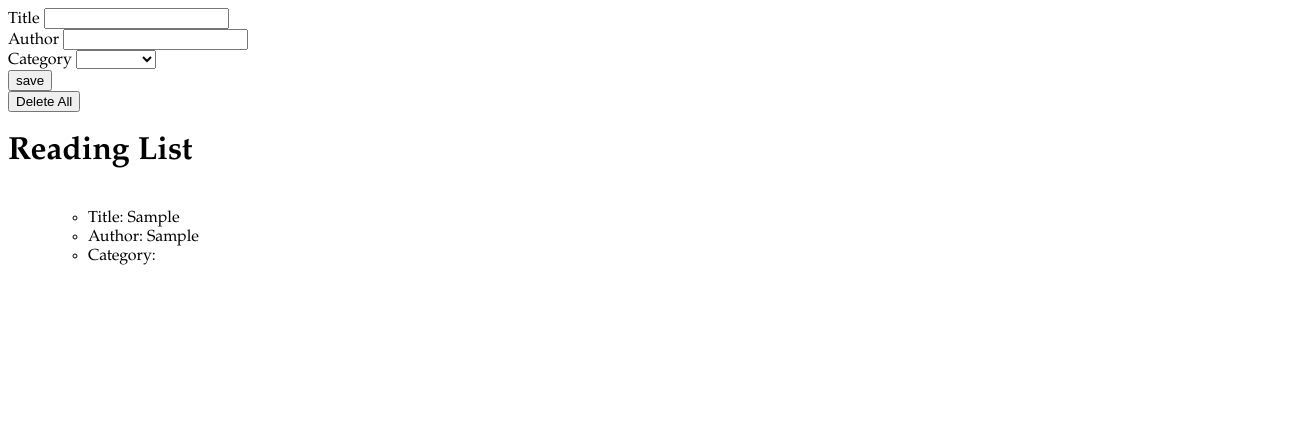
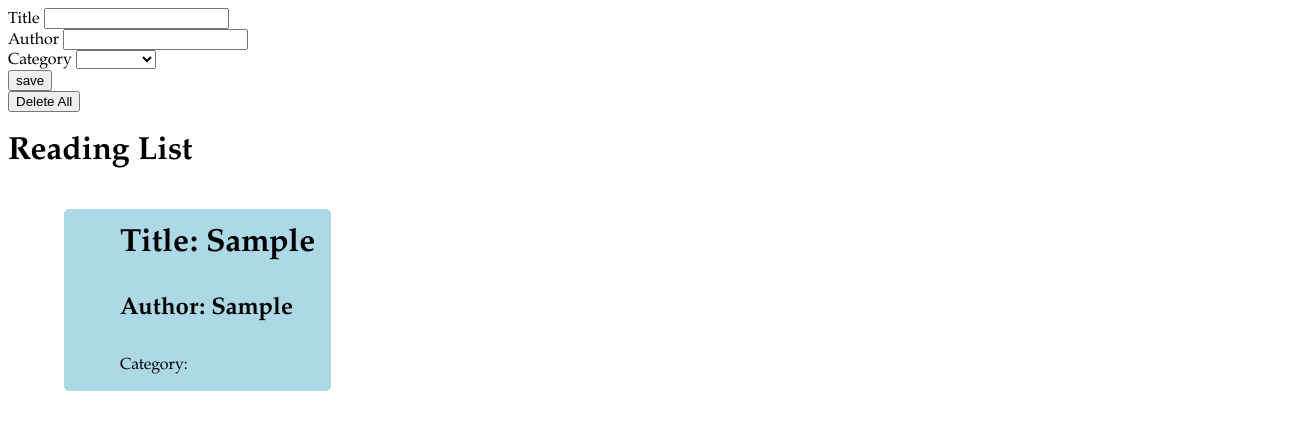
Before and after one commit to g-dunlop/Book-Lab-JS, a plain HTML site: page lab_events_start/index.html in a window 1280 px wide. Both pictures are taken after typing "Sample", "Sample" into the empty fields and a click on the input "save". Shown: the whole page, 1312 px wide, since content can reach past the window. Drawn offline with Linux system fonts and the light colour scheme.

Commit message:
battled with CSS

```diff
--- a/lab_events_start/css/main.css
+++ b/lab_events_start/css/main.css
@@ -2,6 +2,40 @@ body {
   font-family: Palatino;
 }
 
-.ul-container{
+#reading-list{
   display:flex;
+  /* flex-direction:row; */
+  width:100%;
+  /* flex-flow: row-wrap; */
+  flex-wrap: wrap;
 }
+
+/* ul{
+  flex:50%;
+} */
+#item{
+list-style:none;
+background-color: lightblue;
+border-radius:5px;
+margin:1rem;
+
+
+/* flex:50%; */
+}
+
+#book-title{
+  font-size:2rem;
+  font-weight:bold;
+  padding:1rem;
+}
+
+#book-author{
+  font-size:1.5rem;
+  font-weight:bold;
+  padding:1rem;
+}
+
+#book-category{
+  font-size:1rem;
+  padding:1rem;
+}
--- a/lab_events_start/index.html
+++ b/lab_events_start/index.html
@@ -33,8 +33,8 @@
     </form>
     <button type="button" id="delete">Delete All</button>
     <h1>Reading List</h1>
-    <div class="ul-container">
+
       <ul id="reading-list"></ul>
-    </div>
+
   </body>
 </html>
--- a/lab_events_start/js/app.js
+++ b/lab_events_start/js/app.js
@@ -15,9 +15,9 @@ const handleFormSubmit = function(event){
   const title = document.createElement('li');
   const author = document.createElement('li');
   const category = document.createElement('li');
-  title.id = 'title';
-  author.id = 'author';
-  category.id = 'category';
+  title.id = 'book-title';
+  author.id = 'book-author';
+  category.id = 'book-category';
   newBook.appendChild(title);
   newBook.appendChild(author);
   newBook.appendChild(category);
```
